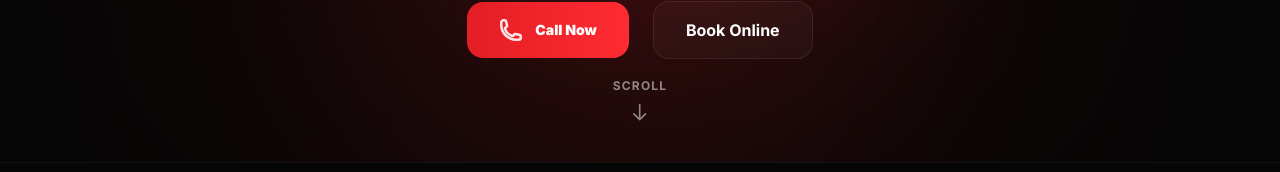
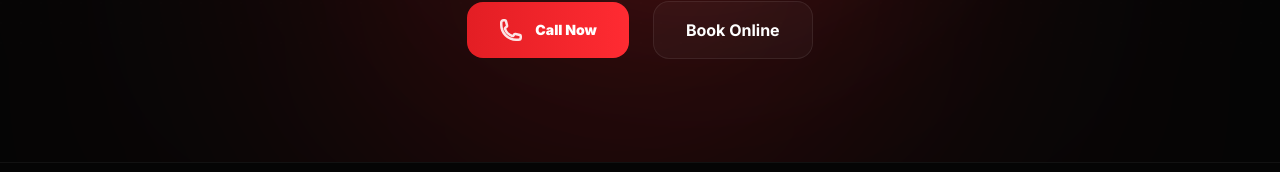
Before and after one commit to atifjan2019/onestopewakfield, a Next.js app: page / in a window 1280 px wide. Shown: the part 558-730 px from the top of the page. Built offline with nearby package versions, Linux system fonts and the light colour scheme.

Commit message:
refactor: remove scroll indicator from landing page section

```diff
--- a/src/app/page.js
+++ b/src/app/page.js
@@ -126,13 +126,6 @@
           </div>
         </div>
 
-        {/* Scroll Indicator */}
-        <div className="absolute bottom-8 left-1/2 -translate-x-1/2 flex flex-col items-center gap-2 opacity-50 animate-bounce">
-          <span className="text-xs font-bold tracking-widest uppercase writing-vertical-rl text-white">Scroll</span>
-          <svg className="w-5 h-5 text-white" fill="none" stroke="currentColor" viewBox="0 0 24 24">
-            <path strokeLinecap="round" strokeLinejoin="round" strokeWidth={2} d="M19 14l-7 7m0 0l-7-7m7 7V3" />
-          </svg>
-        </div>
       </section>
 
       {/* Services Grid */}
```
